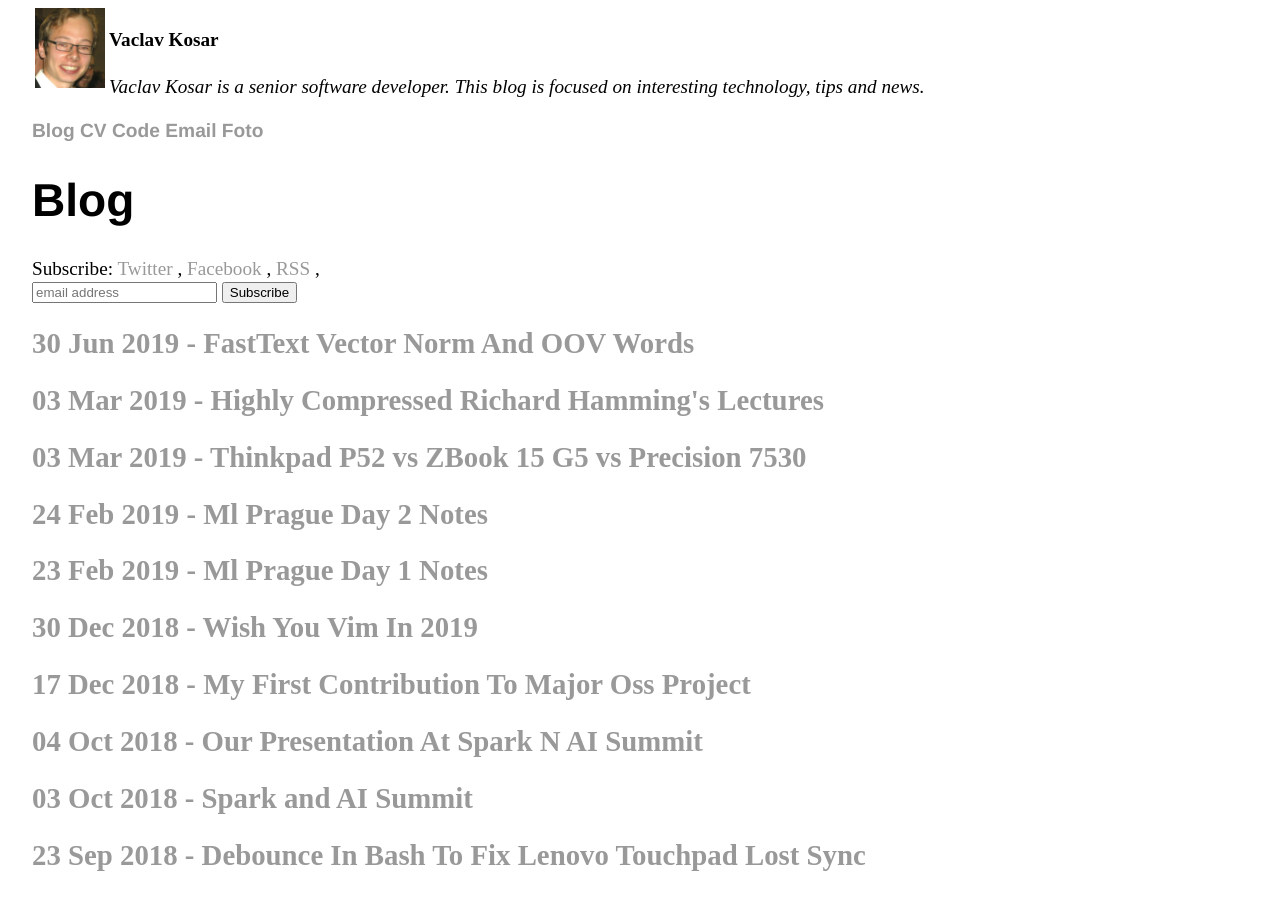
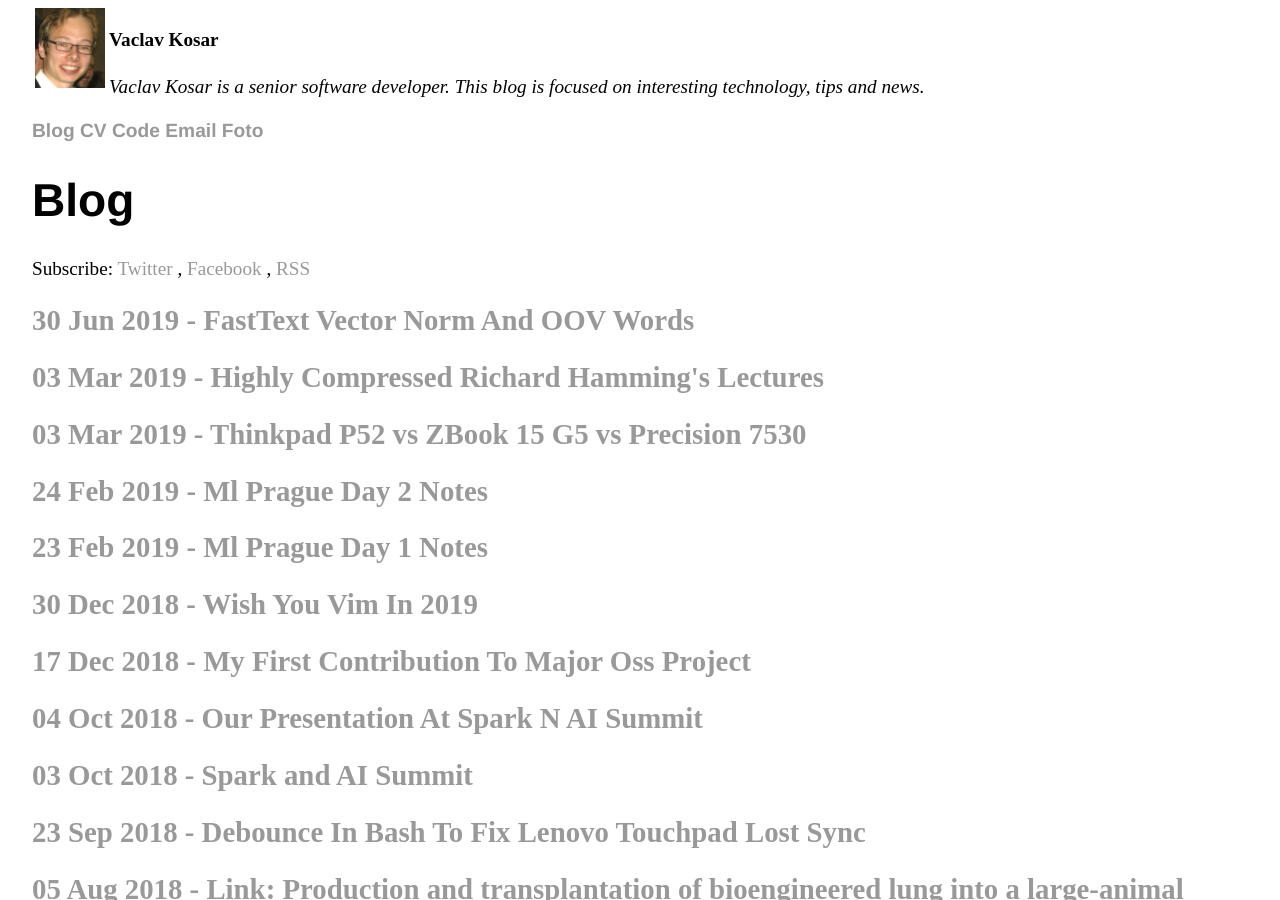
Before and after one commit to vackosar/vackosar.github.io, a Jekyll site: the page built from index.md, in a window 1280 px wide and 900 px high. Built offline with Jekyll 4.4.1, drawn with Linux system fonts in a browser that asks for light colours.

Commit message:
remove sub form

```diff
--- a/index.md
+++ b/index.md
@@ -9,16 +9,6 @@
     <a href="httfsaps://twitter.com/intent/follow?screen_name=vackosar" rel="nofollow" target="_blank" title="Follow on Twitter">Twitter</a>
     , <a href="https://www.facebook.com/vackosar" rel="nofollow" target="_blank" title="Follow on Facebook">Facebook</a>
     , <a href="https://vackosar.github.io/feed.xml" rel="nofollow" target="_blank" title="Follow on RSS">RSS</a>
-    , <div>
-      <form action="https://vaclavkosar.us3.list-manage.com/subscribe/post?u=289873d7958b1bdc1c6dc93b7&amp;id=4b8172df11" method="post" id="mc-embedded-subscribe-form" name="mc-embedded-subscribe-form" class="validate" target="_blank" novalidate>
-        <!-- <label for="mce-EMAIL">Email</label> -->
-        <input type="email" value="" name="EMAIL" class="email" id="mce-EMAIL" placeholder="email address" required>
-        <input type="submit" value="Subscribe" name="subscribe" id="mc-embedded-subscribe" class="button">
-        <!-- real people should not fill this in and expect good things - do not remove this or risk form bot signups-->
-        <div style="position: absolute; left: -5000px;" aria-hidden="true"><input type="text" name="b_289873d7958b1bdc1c6dc93b7_4b8172df11" tabindex="-1" value=""></div>
-      </form>
-     </div>
-
     <!--, <a href="https://plus.google.com/share?url={{ site.url }}{{ post.url }}" rel="nofollow" target="_blank" title="Share on Google+">Google+</a>-->
     <!--, <a href="https://www.linkedin.com/shareArticle?url={{ site.url }}{{ post.url }}" rel="nofollow" target="_blank" title="Share on LinkedIn">LinkedIn</a>-->
     <!--, <a href="http://www.reddit.com/submit?url={{ site.url }}{{ post.url }}" rel="nofollow" target="_blank" title="Share on Reddit">Reddit</a>-->
```
Also changed, not shown: _layouts/post.html (+0 -7 lines).
